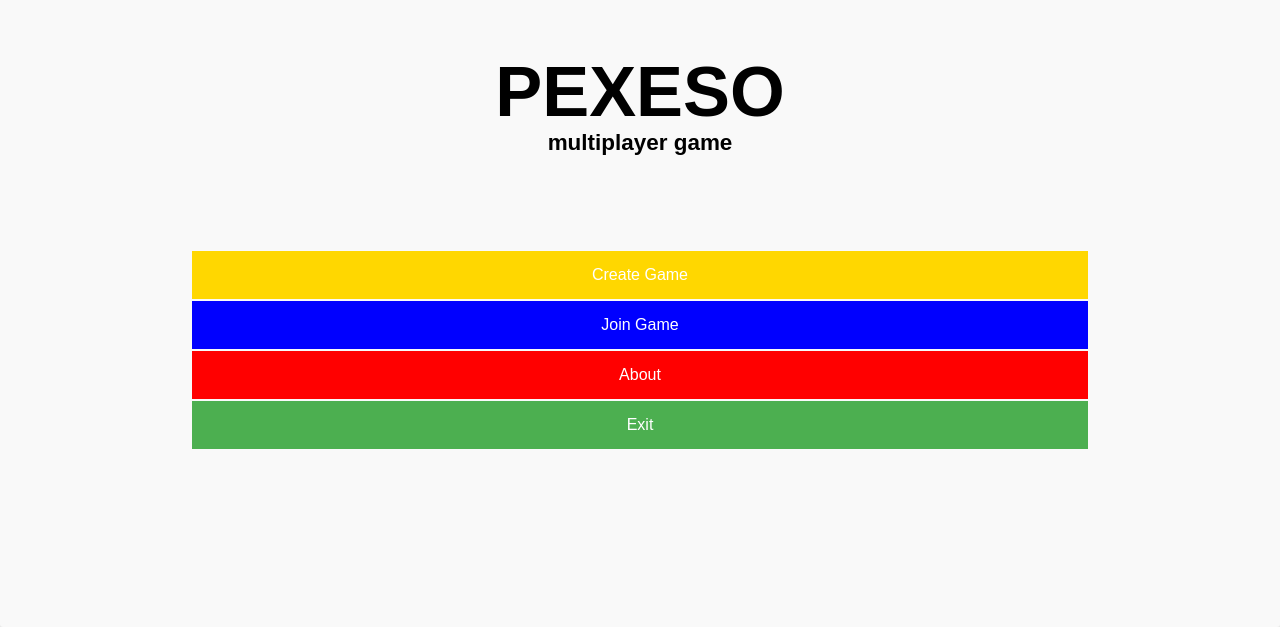
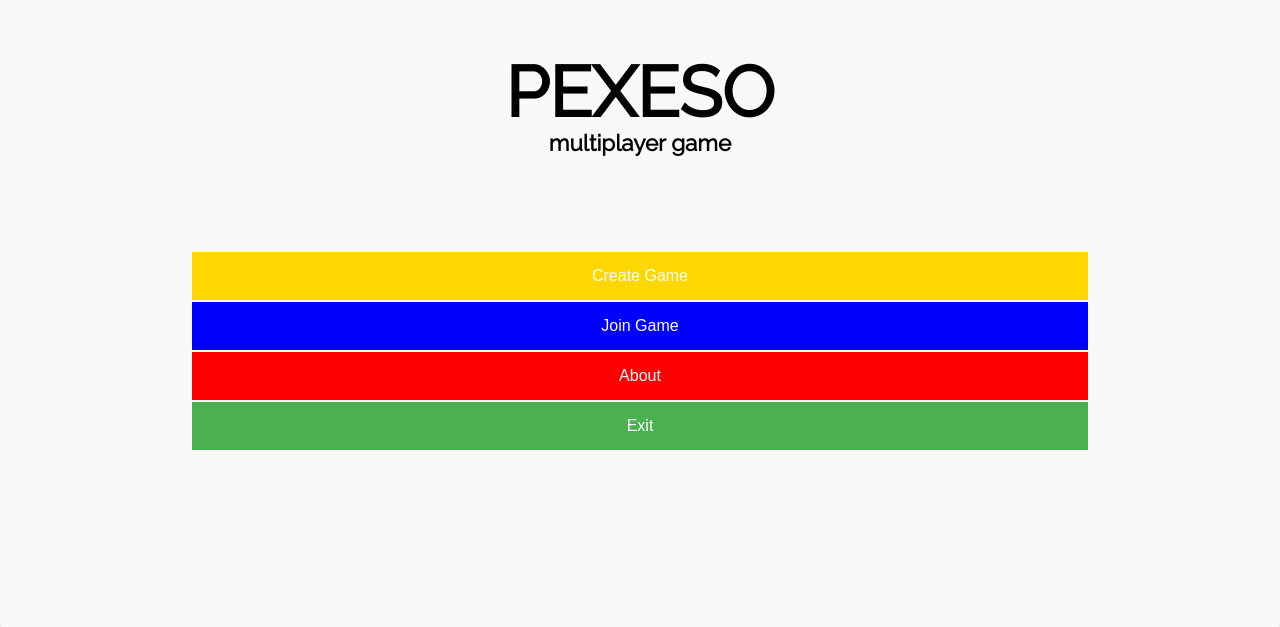
Before and after one commit to DonDejvo/pexeso, a website: page index.html in a window 1280 px wide. Shown: the part 173-800 px from the top of the page. Drawn offline with nearby package versions, Linux system fonts and the light colour scheme; no server answers.

Commit message:
update index.html
added font

```diff
--- a/index.html
+++ b/index.html
@@ -3,9 +3,11 @@
     <meta charset="UTF-8">
     <meta http-equiv="X-UA-Compatible" content="IE=edge">
     <meta name="viewport" content="width=device-width, initial-scale=1.0">
-	<link rel="stylesheet" href="assets/css.css">
+    <link rel="stylesheet" href="assets/css.css">
+    <style>@import url('https://fonts.googleapis.com/css2?family=Raleway&display=swap');</style>
     <title>Pexeso</title>
 </head>
+
 <body>
     <script src="/socket.io/socket.io.js"></script>
     <script src="scripts/client.js"></script>
```
